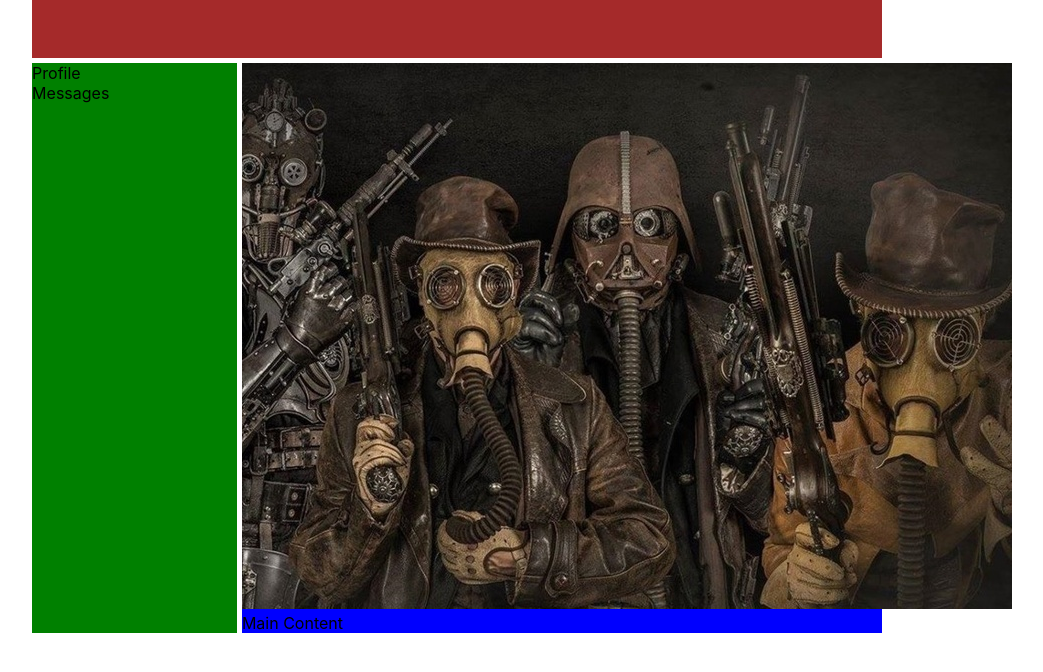
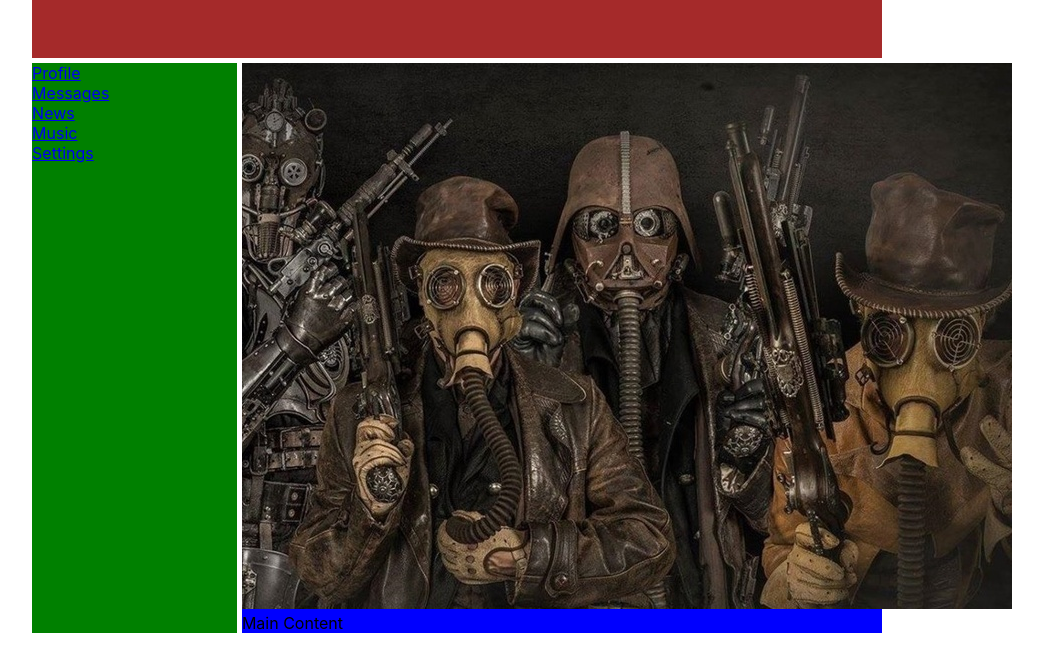
Before and after one commit to Yuri1011/social-network, a React (Create React App) app: page / in a window 1280 px wide. Shown: the top 672 px of the page, without its empty margins (183-1226 px from the left). Built offline with nearby package versions, Linux system fonts and the light colour scheme.

Commit message:
modified files,add links

```diff
--- a/src/App.js
+++ b/src/App.js
@@ -9,10 +9,19 @@ function App() {
             </header>
             <nav className='nav'>
                 <div>
-                    Profile
+                    <a href="#">Profile</a>
                 </div>
                 <div>
-                    Messages
+                    <a href="#">Messages</a>
+                </div>
+                <div>
+                    <a href="#">News</a>
+                </div>
+                <div>
+                    <a href="#">Music</a>
+                </div>
+                <div>
+                    <a href="#">Settings</a>
                 </div>
             </nav>
             <div className='content'>
```
